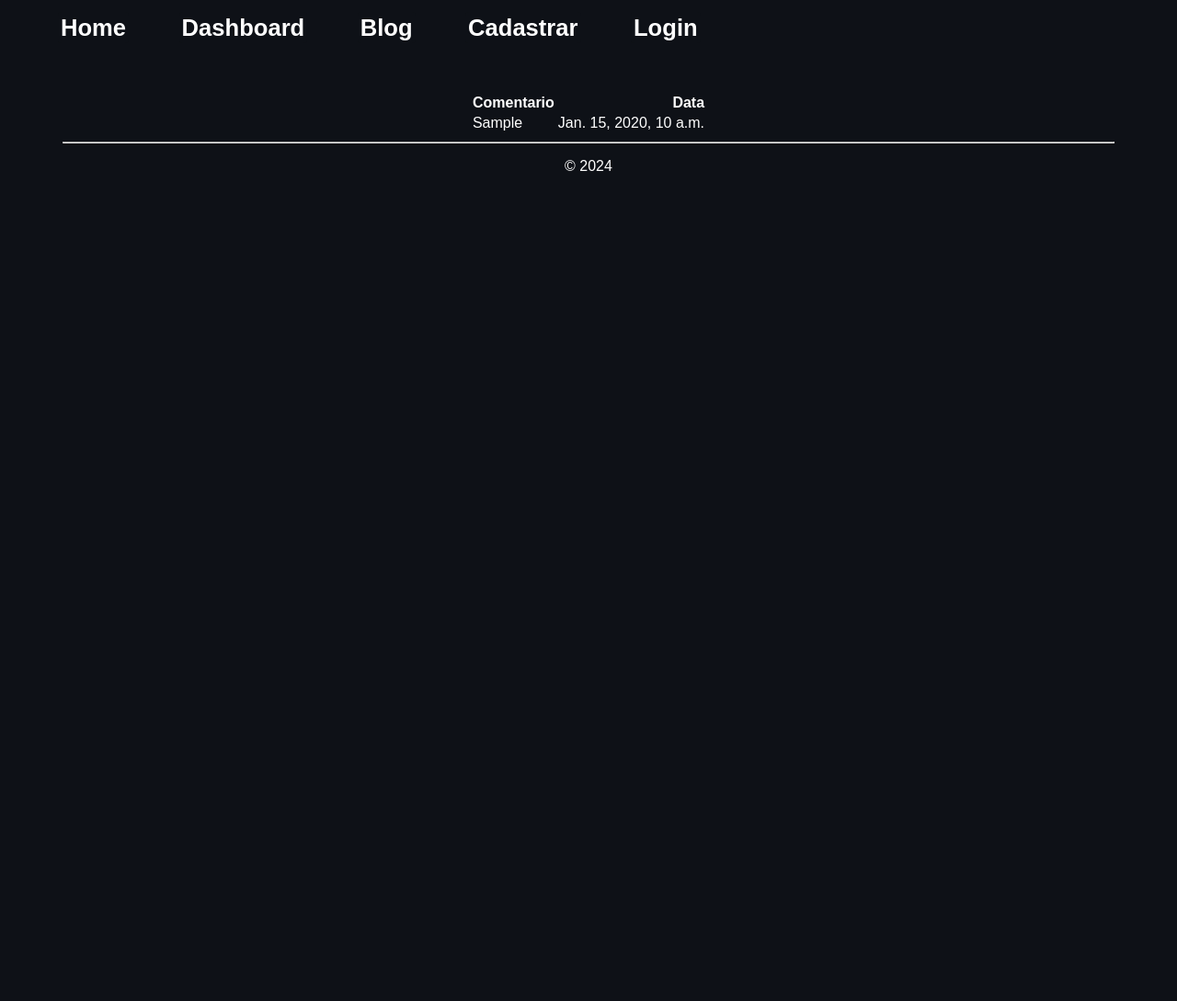
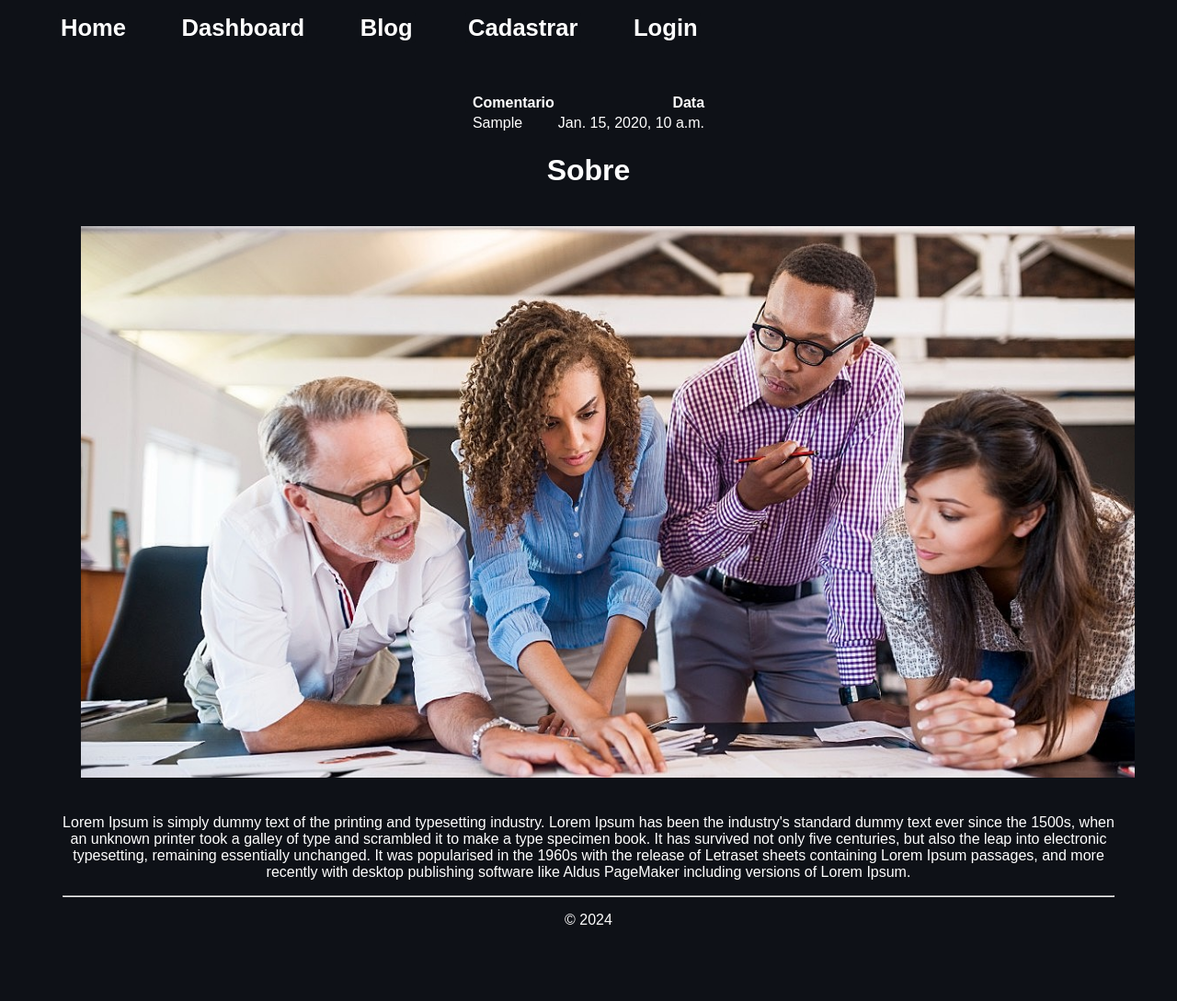
Before and after one commit to ThCP00/PI, a Django app: page /blog/ in a window 1280 px wide. Shown: the whole page at 92% size. Before the commit the page ends 186 px from the top, so only its background shows below. Run offline with Django 5.2, Linux system fonts and the light colour scheme; tables that the repository leaves empty hold one stand-in row (values such as "Sample post"); some libraries are stand-ins or nearby versions.

Commit message:
Update blog.html

```diff
--- a/blog/templates/blog.html
+++ b/blog/templates/blog.html
@@ -33,5 +33,8 @@ Blog
 </div>
 </form>
 {% endif %}
+<h1>Sobre</h1>
+<img class="tamImg" style="margin: 20px;" src="/media/post_img/equipe.jpeg">
+<p>Lorem Ipsum is simply dummy text of the printing and typesetting industry. Lorem Ipsum has been the industry's standard dummy text ever since the 1500s, when an unknown printer took a galley of type and scrambled it to make a type specimen book. It has survived not only five centuries, but also the leap into electronic typesetting, remaining essentially unchanged. It was popularised in the 1960s with the release of Letraset sheets containing Lorem Ipsum passages, and more recently with desktop publishing software like Aldus PageMaker including versions of Lorem Ipsum.</p>
 
 {% endblock %}
```
